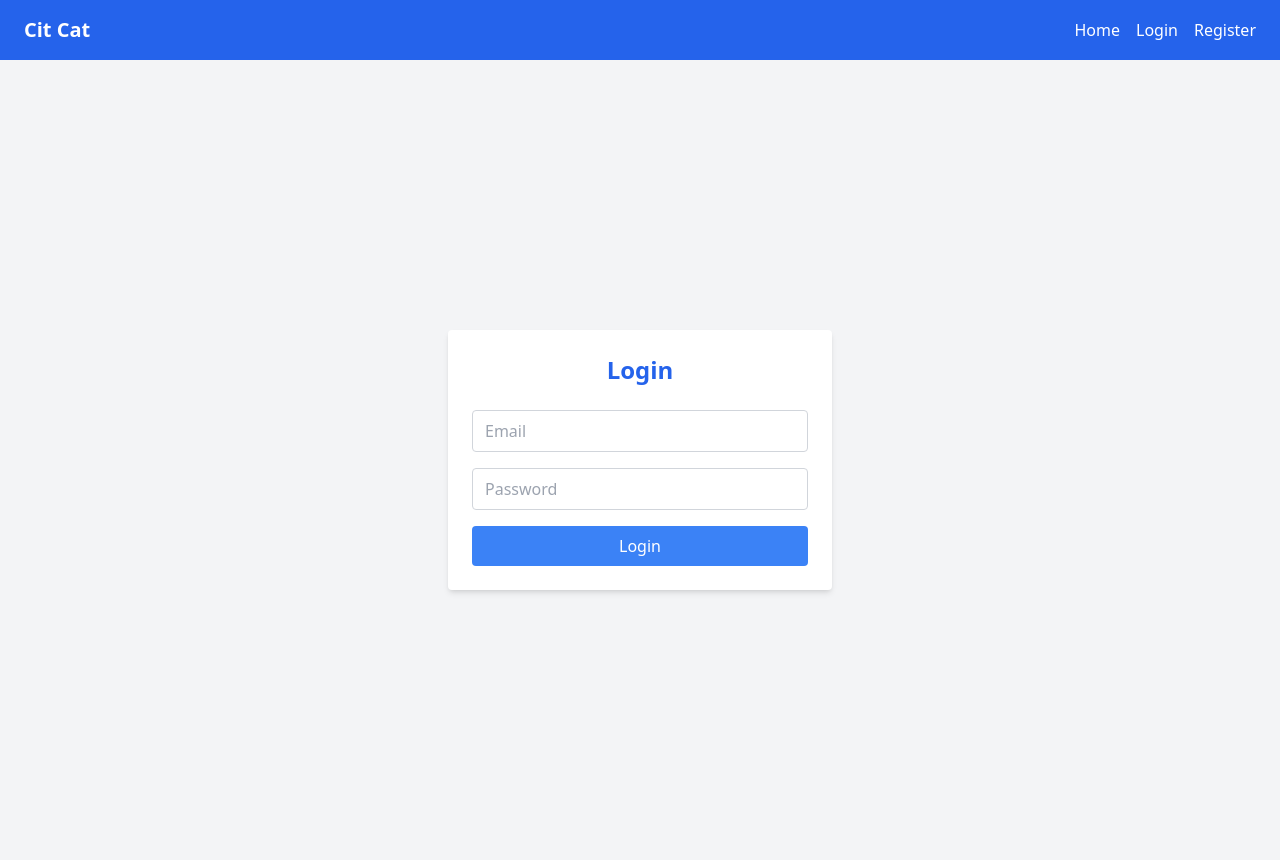
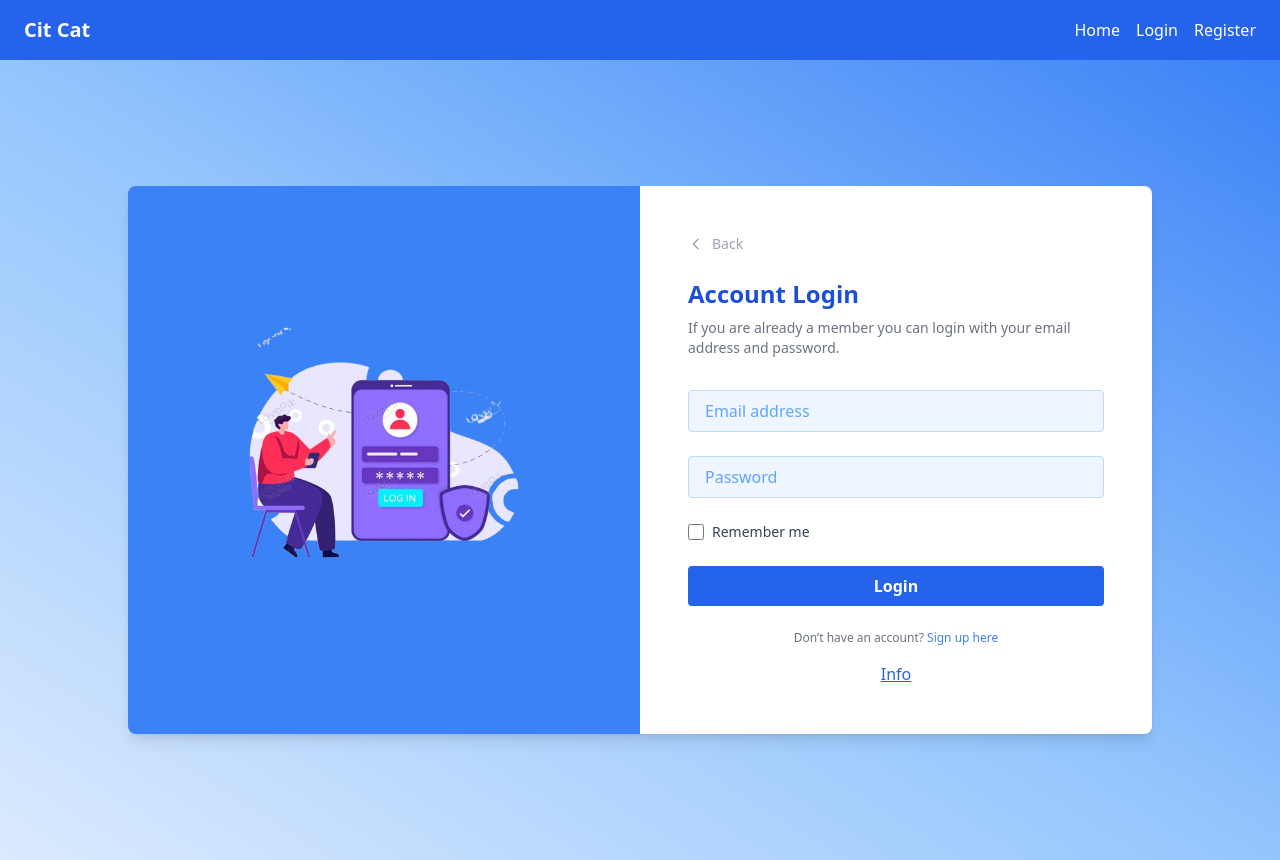
Before and after one commit to nikkuananda/assignment_30, a React (Vite) app: page /login in a window 1280 px wide. Built offline with nearby package versions, Linux system fonts and the light colour scheme.

Commit message:
21 Juli: Setup halaman login

```diff
--- a/src/pages/LoginPage.jsx
+++ b/src/pages/LoginPage.jsx
@@ -1,63 +1,190 @@
 import { useState } from "react";
-import { useNavigate } from "react-router-dom";
+import { useNavigate, Link } from "react-router-dom";
 import Api from "../services/Api";
+import illustration from "../assets/login.png";
+import EmailInfoModal from "../components/EmailInfoModal";
 
 const LoginPage = () => {
   const navigate = useNavigate();
-  const [form, setForm] = useState({ email: "", password: "" });
+  const [form, setForm] = useState({
+    email: "",
+    password: "",
+    remember: false,
+  });
   const [error, setError] = useState("");
+  const [showEmailInfo, setShowEmailInfo] = useState(false);
+  const [loading, setLoading] = useState(false);
 
   const handleChange = (e) => {
-    setForm({ ...form, [e.target.name]: e.target.value });
+    const { name, value, type, checked } = e.target;
+    setForm({
+      ...form,
+      [name]: type === "checkbox" ? checked : value,
+    });
   };
 
   const handleSubmit = async (e) => {
     e.preventDefault();
     setError("");
+    setLoading(true);
 
     try {
       const res = await Api.post("/login", form);
+
       localStorage.setItem("token", res.data.token);
+      window.dispatchEvent(new Event("loginStatusChanged"));
+
       navigate("/");
     } catch (err) {
       console.error("LOGIN ERROR:", err);
       setError("Login gagal. Periksa email dan password.");
+    } finally {
+      setLoading(false);
     }
   };
 
   return (
-    <div className="min-h-screen flex items-center justify-center bg-gray-100">
-      <div className="w-full max-w-sm bg-white p-6 rounded shadow-md">
-        <h2 className="text-2xl font-semibold text-center mb-6 text-blue-600">
-          Login
+    <>
+      <div className="min-h-screen flex items-center justify-center bg-gradient-to-tr from-blue-100 via-blue-300 to-blue-500 p-4">
+        <div className="flex w-full max-w-5xl rounded-lg shadow-lg overflow-hidden flex-col md:flex-row">
+          <div className="w-full md:w-1/2 bg-blue-500 flex flex-col items-center justify-center p-10 relative">
+            <img
+              src={illustration}
+              alt="Login Illustration"
+              className="w-4/5 max-w-xs object-contain"
+            />
+          </div>
+
+          <div className="w-full md:w-1/2 bg-white p-8 md:p-12 flex flex-col justify-center">
+            <button
+              onClick={() => navigate("/")}
+              className="flex items-center mb-6 text-gray-400 hover:text-blue-500 transition text-sm"
+              type="button"
+            >
+              <svg
+                className="w-4 h-4 mr-2"
+                fill="none"
+                stroke="currentColor"
+                strokeWidth={2}
+                viewBox="0 0 24 24"
+              >
+                <path
+                  strokeLinecap="round"
+                  strokeLinejoin="round"
+                  d="M15 19l-7-7 7-7"
+                />
+              </svg>
+              Back
+            </button>
+
+            <h2 className="font-bold text-2xl mb-2 text-blue-700">
+              Account Login
             </h2>
-        <form onSubmit={handleSubmit} className="space-y-4">
+            <p className="text-gray-500 mb-8 text-sm">
+              If you are already a member you can login with your email address
+              and password.
+            </p>
+
+            <form onSubmit={handleSubmit} className="space-y-6">
               <input
+                type="email"
                 name="email"
-            type="email"
-            placeholder="Email"
+                placeholder="Email address"
+                value={form.email}
                 onChange={handleChange}
                 required
-            className="w-full px-3 py-2 border border-gray-300 rounded focus:outline-none focus:ring focus:border-blue-400"
+                disabled={loading}
+                className="w-full border border-blue-200 rounded px-4 py-2 placeholder-blue-400 bg-blue-50 focus:outline-none focus:ring-2 focus:ring-blue-400 disabled:opacity-50"
               />
               <input
+                type="password"
                 name="password"
-            type="password"
                 placeholder="Password"
+                value={form.password}
                 onChange={handleChange}
                 required
-            className="w-full px-3 py-2 border border-gray-300 rounded focus:outline-none focus:ring focus:border-blue-400"
+                disabled={loading}
+                className="w-full border border-blue-200 rounded px-4 py-2 placeholder-blue-400 bg-blue-50 focus:outline-none focus:ring-2 focus:ring-blue-400 disabled:opacity-50"
               />
+
+              <div className="flex items-center space-x-2">
+                <input
+                  type="checkbox"
+                  id="remember"
+                  name="remember"
+                  checked={form.remember}
+                  onChange={handleChange}
+                  className="w-4 h-4 text-blue-500 border-blue-300 rounded focus:ring-blue-400"
+                  disabled={loading}
+                />
+                <label
+                  htmlFor="remember"
+                  className="text-gray-700 text-sm select-none"
+                >
+                  Remember me
+                </label>
+              </div>
+
               <button
                 type="submit"
-            className="w-full py-2 bg-blue-500 text-white rounded hover:bg-green-600 transition"
+                disabled={loading}
+                className={`w-full py-2 rounded font-semibold transition flex justify-center items-center gap-2 ${
+                  loading
+                    ? "bg-blue-300 cursor-not-allowed"
+                    : "bg-blue-600 text-white hover:bg-blue-700"
+                }`}
               >
-            Login
+                {loading && (
+                  <svg
+                    className="animate-spin h-5 w-5 text-white"
+                    xmlns="http://www.w3.org/2000/svg"
+                    fill="none"
+                    viewBox="0 0 24 24"
+                  >
+                    <circle
+                      className="opacity-25"
+                      cx="12"
+                      cy="12"
+                      r="10"
+                      stroke="currentColor"
+                      strokeWidth={4}
+                    />
+                    <path
+                      className="opacity-75"
+                      fill="currentColor"
+                      d="M4 12a8 8 0 018-8V0C5.373 0 0 5.373 0 12h4z"
+                    />
+                  </svg>
+                )}
+                {loading ? "Logging in..." : "Login"}
               </button>
             </form>
+
+            <p className="mt-6 text-center text-gray-500 text-xs">
+              Don’t have an account?{" "}
+              <Link to="/register" className="text-blue-500 hover:underline">
+                Sign up here
+              </Link>
+            </p>
+
             {error && <p className="mt-4 text-center text-red-500">{error}</p>}
+            <button
+              type="button"
+              onClick={() => setShowEmailInfo(true)}
+              className="mt-4 text-blue-600 underline hover:text-blue-800"
+            >
+              Info
+            </button>
           </div>
         </div>
+      </div>
+
+      {/* Modal */}
+      <EmailInfoModal
+        isOpen={showEmailInfo}
+        onClose={() => setShowEmailInfo(false)}
+      />
+    </>
   );
 };
 
```
Lines whose indentation alone changed are shown as unchanged.
